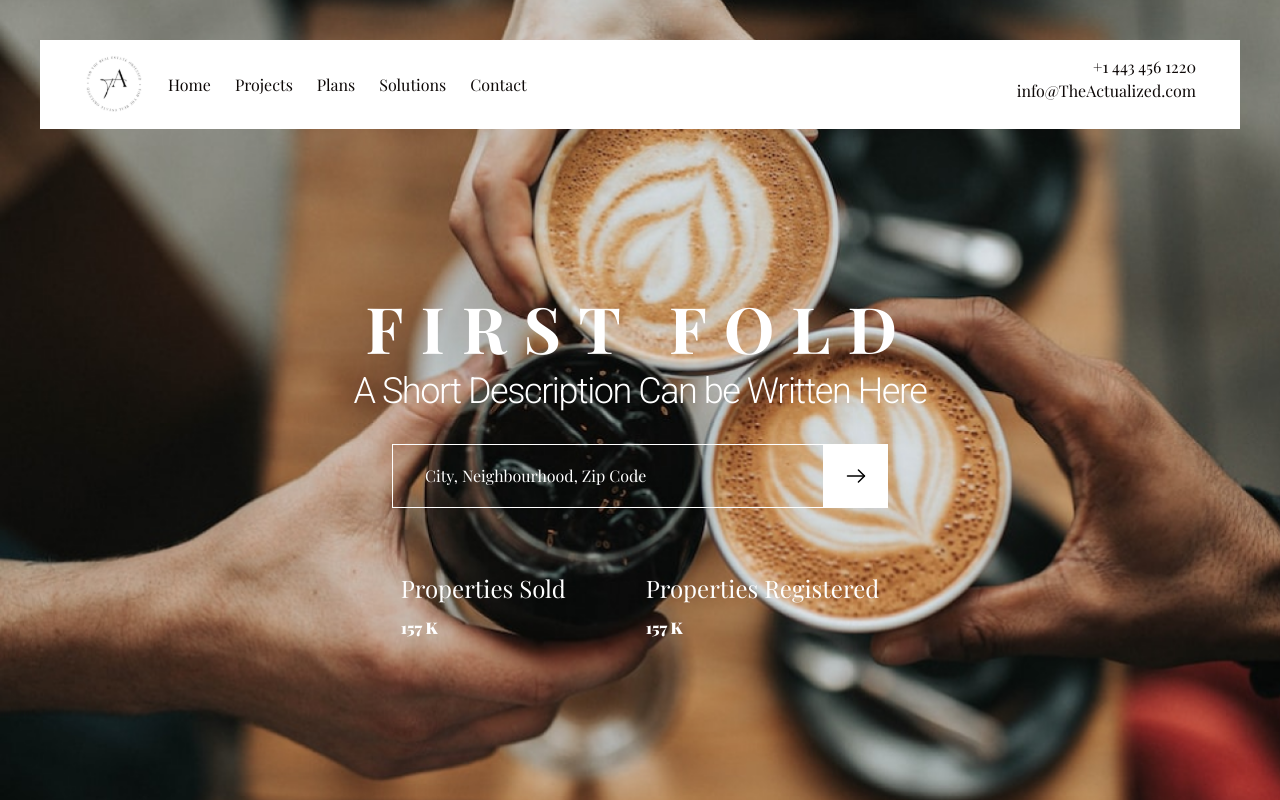
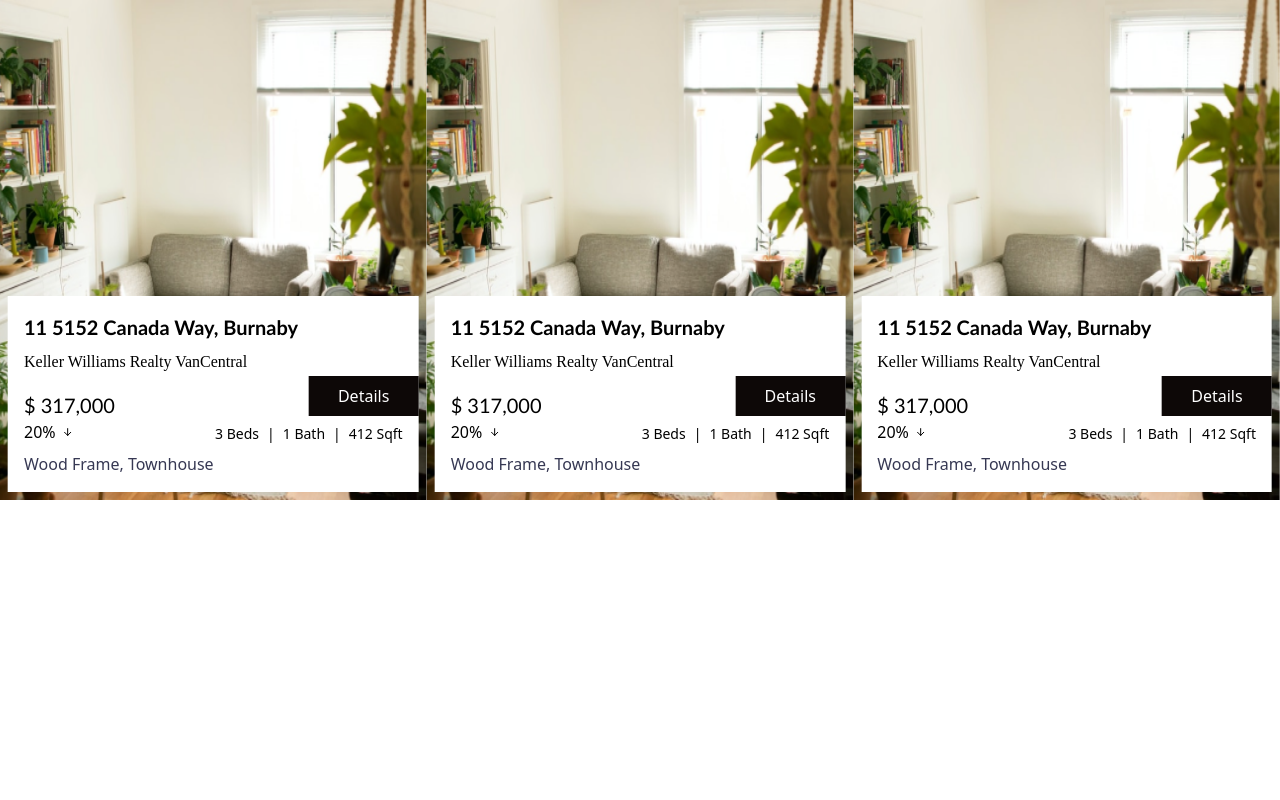
Before and after one commit to alire7a/widgets, a React (Create React App) app: page / in a window 1280 px wide. Shown: the top 800 px of the page. Built offline with nearby package versions, Linux system fonts and the light colour scheme; a web font is replaced by a local one.

Commit message:
cardview slider

```diff
--- a/package.json
+++ b/package.json
@@ -10,6 +10,7 @@
     "react-dom": "^18.2.0",
     "react-scripts": "^5.0.1",
     "sass": "^1.62.0",
+    "swiper": "^9.2.4",
     "web-vitals": "^2.1.4"
   },
   "scripts": {
--- a/src/App.js
+++ b/src/App.js
@@ -69,77 +69,78 @@ import HeaderS2C from "./components/Header/Classic/Header-S2-C";
 function App() {
   return (
     <div className="App flex flex-col gap-20">
+        <CardviewS2C/>
 
-        <HeaderS11C/>
-        <HeaderS12C/>
-        <HeaderS13C/>
-        <HeaderS2C/>
+      {/*  <HeaderS11C/>*/}
+      {/*  <HeaderS12C/>*/}
+      {/*  <HeaderS13C/>*/}
+      {/*  <HeaderS2C/>*/}
 
-        <TextImageS1C/>
-        <TextImageS2C/>
-        <TextImageS3C/>
-        <TextImageS1M/>
-        <TextImageS2M/>
-        <TextImageS3M/>
-        <TextImageS1B/>
-        <TextImageS2B/>
-        {/*<TextImageS3B/>*/}
+      {/*  <TextImageS1C/>*/}
+      {/*  <TextImageS2C/>*/}
+      {/*  <TextImageS3C/>*/}
+      {/*  <TextImageS1M/>*/}
+      {/*  <TextImageS2M/>*/}
+      {/*  <TextImageS3M/>*/}
+      {/*  <TextImageS1B/>*/}
+      {/*  <TextImageS2B/>*/}
+      {/*  /!*<TextImageS3B/>*!/*/}
 
-        <ContactUsC />
-        <ContactUsM />
-        <ContactUsB />
+      {/*  <ContactUsC />*/}
+      {/*  <ContactUsM />*/}
+      {/*  <ContactUsB />*/}
 
-        <HeroCardC />
-        <HeroCardM />
-        <HeroCardB />
+      {/*  <HeroCardC />*/}
+      {/*  <HeroCardM />*/}
+      {/*  <HeroCardB />*/}
 
 
-        <ImageOnlyC />
-        <ImageOnlyM />
-        <ImageOnlyB />
+      {/*  <ImageOnlyC />*/}
+      {/*  <ImageOnlyM />*/}
+      {/*  <ImageOnlyB />*/}
 
-        <TextOnlyC />
-        <TextOnlyM />
-        <TextOnlyB />
+      {/*  <TextOnlyC />*/}
+      {/*  <TextOnlyM />*/}
+      {/*  <TextOnlyB />*/}
 
-      <FooterS1C/>
-      <FooterS2C/>
-      <FooterS3C/>
-      <FooterS1M/>
-      <FooterS2M/>
-      <FooterS3M/>
-      <FooterS1B/>
-      <FooterS2B/>
-      <FooterS3B/>
+      {/*<FooterS1C/>*/}
+      {/*<FooterS2C/>*/}
+      {/*<FooterS3C/>*/}
+      {/*<FooterS1M/>*/}
+      {/*<FooterS2M/>*/}
+      {/*<FooterS3M/>*/}
+      {/*<FooterS1B/>*/}
+      {/*<FooterS2B/>*/}
+      {/*<FooterS3B/>*/}
 
 
 
       {/**/}
-        <CitiesS1M/>
-        <CitiesS2M/>
-        <CitiesS3M/>
+      {/*  <CitiesS1M/>*/}
+      {/*  <CitiesS2M/>*/}
+      {/*  <CitiesS3M/>*/}
 
-        <CitiesS1B/>
-        <CitiesS2B/>
-        <CitiesS3B/>
+      {/*  <CitiesS1B/>*/}
+      {/*  <CitiesS2B/>*/}
+      {/*  <CitiesS3B/>*/}
 
 
-        <InstagramS1C/>
-        <InstagramS2C/>
-        <InstagramS3C/>
+      {/*  <InstagramS1C/>*/}
+      {/*  <InstagramS2C/>*/}
+      {/*  <InstagramS3C/>*/}
 
-        <InstagramS1M/>
-        <InstagramS2M/>
-        <InstagramS3M/>
+      {/*  <InstagramS1M/>*/}
+      {/*  <InstagramS2M/>*/}
+      {/*  <InstagramS3M/>*/}
 
 
-        <CardviewS1C/>
-        <CardviewS2C/>
-        <CardviewS3C/>
+      {/*  <CardviewS1C/>*/}
+      {/*  <CardviewS2C/>*/}
+      {/*  <CardviewS3C/>*/}
 
-        <CitiesS1C/>
-        <CitiesS2C/>
-        <CitiesS3C/>
+      {/*  <CitiesS1C/>*/}
+      {/*  <CitiesS2C/>*/}
+      {/*  <CitiesS3C/>*/}
 
 
 
--- a/src/components/CardViews/Classic/Cardview-S2-C/index.js
+++ b/src/components/CardViews/Classic/Cardview-S2-C/index.js
@@ -1,9 +1,41 @@
 import React from 'react';
+import {Swiper, SwiperSlide} from "swiper/react";
 
+
+// Import Swiper styles
+import "swiper/css";
+import "swiper/css/pagination";
 const CardviewS2C = () => {
+    const sliderConfig = {
+        slidesPerView:1,
+        initialSlide:3,
+
+        navigation: {
+            nextEl: ".nextTarget",
+            prevEl: ".prevTarget",
+        },
+        speed:1100,
+        breakpoints: {
+            660: {
+                slidesPerView: 2,
+                spaceBetween:20,
+            },
+            1000: {
+                centeredSlides:true,
+                centeredSlidesBounds: true,
+                slidesPerView:3,
+            },
+            1600: {
+                centeredSlides:true,
+                centeredSlidesBounds: true,
+                slidesPerView:5,
+            },
+
+        },
+    };
     const Card = () =>{
         return(
-            <div className={"w-full max-w-[400px] relative"}>
+            <div className={"w-full  relative"}>
                 <img className={"w-full  h-[500px]"} src="/media/cardview/1.png" alt=""/>
                 <div className="content p-4 absolute bottom-2 left-2 right-2 bg-white ">
                     <div className="detail absolute right-0 w-[110px] h-10 bg-black top-20 text-white grid place-items-center">
@@ -46,10 +78,39 @@ const CardviewS2C = () => {
             </div>
         )
     }
+
     return (
-        <div className={"w-full grid sm:grid-cols-2 gap-4 p-4 flex-wrap"}>
-            <Card/>
+    <div className="card-view-container">
+
+        <div className="card-view w-full ">
+            <Swiper
+                {...sliderConfig}
+                className="mySwiper mx-auto w-full relative"
+            >
+                <SwiperSlide>
+                    <Card/>
+                </SwiperSlide>
+                <SwiperSlide>
+                    <Card/>
+                </SwiperSlide>
+                <SwiperSlide>
+                    <Card/>
+                </SwiperSlide>
+                <SwiperSlide>
+                    <Card/>
+                </SwiperSlide>
+                <SwiperSlide>
+                    <Card/>
+                </SwiperSlide>
+                <SwiperSlide>
+                    <Card/>
+                </SwiperSlide>
+
+            </Swiper>
+
         </div>
+
+    </div>
     );
 };
 
```
Also changed, not shown: 2 other files (tests, documents, lock files or other folders).
